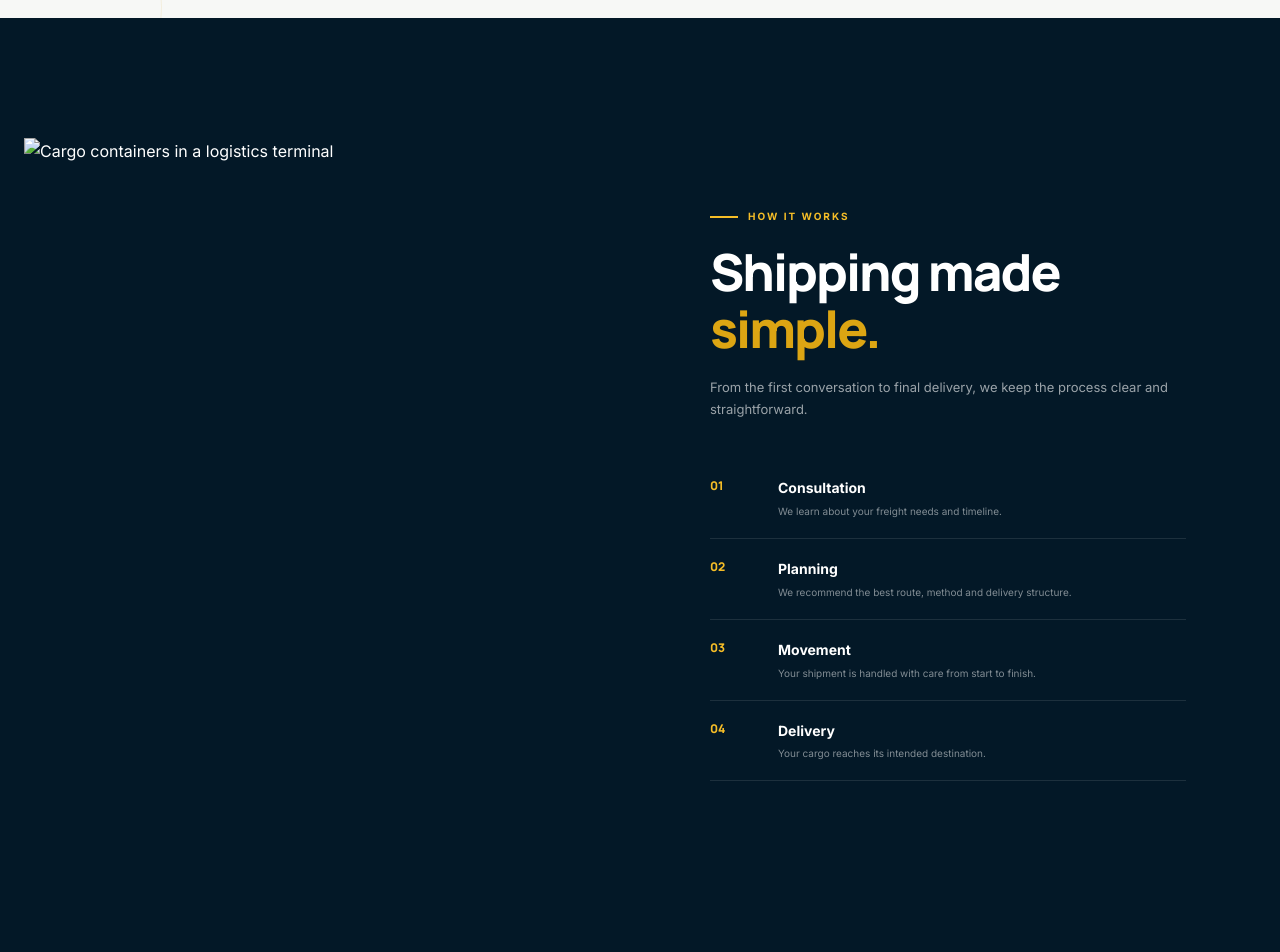
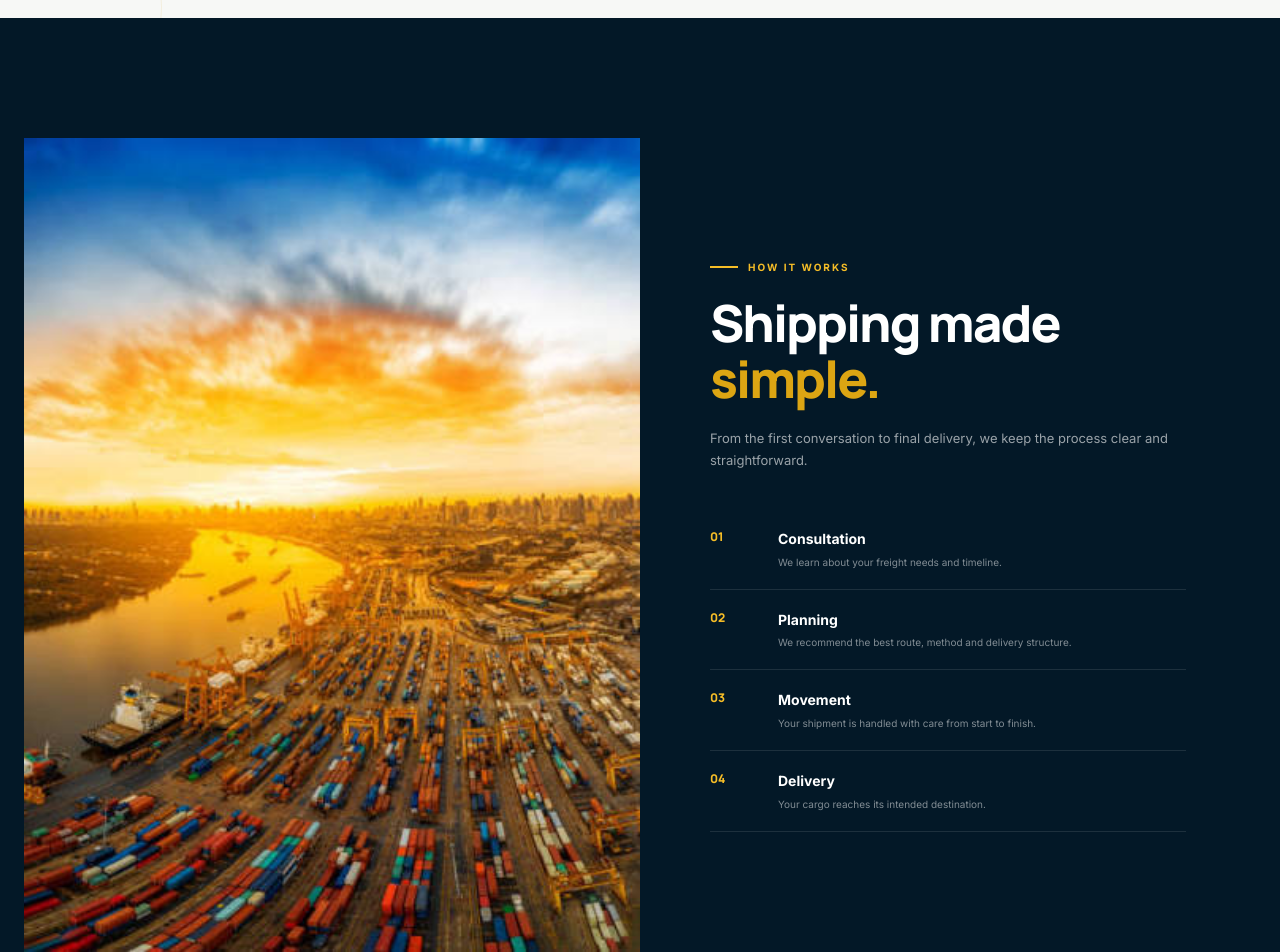
Before and after one commit to quamilouis/Ajbimport, a website: page index.html in a window 1280 px wide. Shown: the part 5236-6188 px from the top of the page. Drawn offline with Linux system fonts and the light colour scheme.

Commit message:
Add files via upload

```diff
--- a/index.html
+++ b/index.html
@@ -1004,7 +1004,7 @@
         <div class="process-grid">
 
             <div class="process-image">
-                <img src="images/harbour2.jpg" alt="Cargo containers in a logistics terminal">
+                <img src="harbour2.jpg" alt="Cargo containers in a logistics terminal">
             </div>
 
             <div class="process-content">
```
